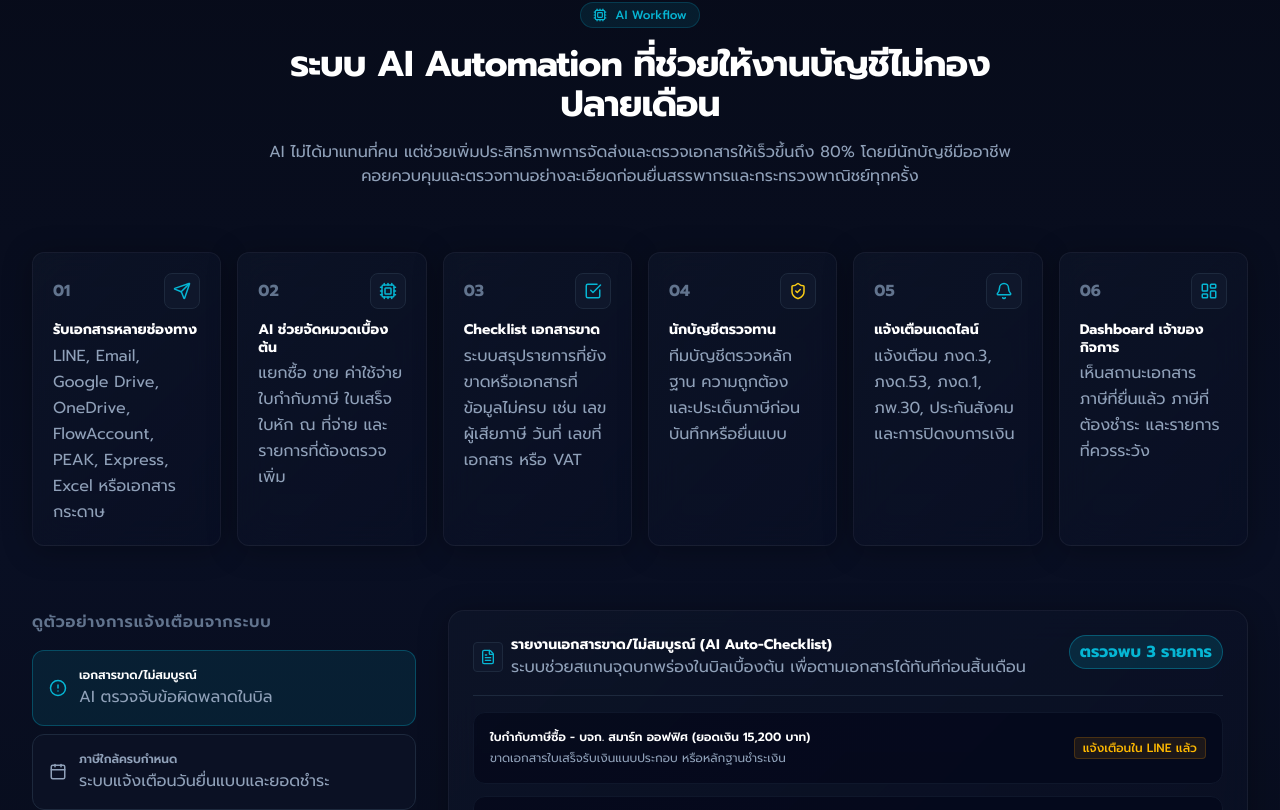
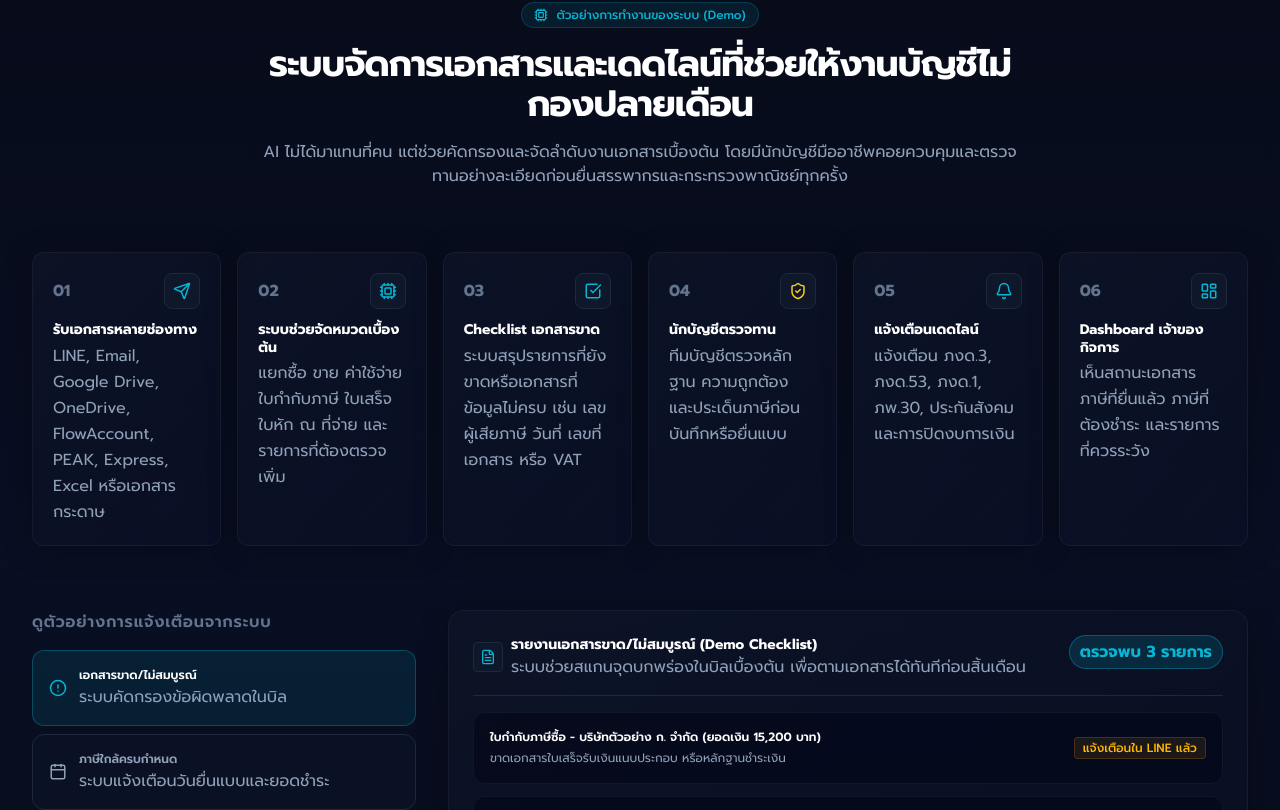
Before and after one commit to noppasitai-netizen/an-business-solutions, a Next.js app: page / in a window 1280 px wide. Shown: the part 2750-3560 px from the top of the page. Built offline with nearby package versions, Linux system fonts and the light colour scheme.

Commit message:
Clarify demo content and remove unsupported claims

```diff
--- a/src/components/AIWorkflowDemo.tsx
+++ b/src/components/AIWorkflowDemo.tsx
@@ -15,7 +15,7 @@ export default function AIWorkflowDemo() {
     },
     {
       num: "02",
-      title: "AI ช่วยจัดหมวดเบื้องต้น",
+      title: "ระบบช่วยจัดหมวดเบื้องต้น",
       text: "แยกซื้อ ขาย ค่าใช้จ่าย ใบกำกับภาษี ใบเสร็จ ใบหัก ณ ที่จ่าย และรายการที่ต้องตรวจเพิ่ม",
       icon: <Cpu className="text-brand-cyan" size={18} />
     },
@@ -47,18 +47,18 @@ export default function AIWorkflowDemo() {
 
   const tabContents = {
     missing: {
-      title: "รายงานเอกสารขาด/ไม่สมบูรณ์ (AI Auto-Checklist)",
+      title: "รายงานเอกสารขาด/ไม่สมบูรณ์ (Demo Checklist)",
       subtitle: "ระบบช่วยสแกนจุดบกพร่องในบิลเบื้องต้น เพื่อตามเอกสารได้ทันทีก่อนสิ้นเดือน",
       badge: "ตรวจพบ 3 รายการ",
       items: [
         {
-          name: "ใบกำกับภาษีซื้อ - บจก. สมาร์ท ออฟฟิศ (ยอดเงิน 15,200 บาท)",
+          name: "ใบกำกับภาษีซื้อ - บริษัทตัวอย่าง ก. จำกัด (ยอดเงิน 15,200 บาท)",
           issue: "ขาดเอกสารใบเสร็จรับเงินแนบประกอบ หรือหลักฐานชำระเงิน",
           status: "แจ้งเตือนใน LINE แล้ว",
           statusColor: "text-amber-400 bg-amber-500/10 border-amber-500/20"
         },
         {
-          name: "ใบเสร็จค่าไฟฟ้าออฟฟิศ - การไฟฟ้านครหลวง",
+          name: "ใบเสร็จค่าไฟฟ้าออฟฟิศ - บริษัทตัวอย่าง ข. จำกัด",
           issue: "ไม่ระบุเลขประจำตัวผู้เสียภาษี 13 หลักของบริษัทคุณ",
           status: "รอแก้ไขบิล",
           statusColor: "text-rose-400 bg-rose-500/10 border-rose-500/20"
@@ -85,7 +85,7 @@ export default function AIWorkflowDemo() {
         {
           name: "ภงด.3, ภงด.53 (หัก ณ ที่จ่าย) - รอบภาษีรายเดือน",
           issue: "รายการนำส่งหัก ณ ที่จ่าย 5 ยอด รวมเงินนำส่งภาษีสะสม 2,450 บาท",
-          status: "ยื่นแบบสำเร็จแล้ว (เลขอ้างอิง RD-28491)",
+          status: "ยื่นแบบสำเร็จแล้ว (ตัวอย่างสถานะ)",
           statusColor: "text-emerald-400 bg-emerald-500/10 border-emerald-500/20"
         },
         {
@@ -98,11 +98,11 @@ export default function AIWorkflowDemo() {
     },
     review: {
       title: "รายการรอความเห็นจากนักบัญชี (Human Accountant Review)",
-      subtitle: "รายการที่ AI สแกนพบความผิดปกติ หรือประเด็นความถูกต้องทางภาษีที่ต้องให้นักบัญชีตรวจสอบ",
+      subtitle: "รายการที่ระบบคัดกรองพบความผิดปกติ หรือประเด็นความถูกต้องทางภาษีที่ต้องให้นักบัญชีตรวจสอบ",
       badge: "รอตัดสินใจ 2 เรื่อง",
       items: [
         {
-          name: "ใบเสร็จค่ารับรองลูกค้า - ร้านอาหารญี่ปุ่นเกียวโต (ยอด 8,500 บาท)",
+          name: "ใบเสร็จค่ารับรองลูกค้า - ร้านอาหารตัวอย่าง (ยอด 8,500 บาท)",
           issue: "นักบัญชีแจ้งเตือน: ตรวจสอบว่าเป็นค่าใช้จ่ายรับรองลูกค้าตามระเบียบกรมสรรพากร (หักภาษีซื้อไม่ได้ แต่เป็นรายจ่ายบริษัทได้ไม่เกินโควตา)",
           status: "รอยืนยันรายชื่อแขก",
           statusColor: "text-amber-400 bg-amber-500/10 border-amber-500/20"
@@ -122,7 +122,7 @@ export default function AIWorkflowDemo() {
       items: [
         {
           name: "รายได้รวมสะสมเดือนปัจจุบัน (Estimated Income)",
-          issue: "ยอดรวม 480,000 บาท (เพิ่มขึ้น 12% เมื่อเทียบกับเดือนที่แล้ว)",
+          issue: "ยอดรวม 480,000 บาท (ตัวอย่างข้อมูลสำหรับอธิบายหน้ารายงาน)",
           status: "กำลังเติบโต",
           statusColor: "text-emerald-400 bg-emerald-500/10 border-emerald-500/20"
         },
@@ -149,13 +149,13 @@ export default function AIWorkflowDemo() {
         {/* Section Header */}
         <div className="max-w-3xl mx-auto text-center mb-16 flex flex-col gap-4">
           <div className="inline-flex items-center gap-2 self-center bg-brand-cyan/10 border border-brand-cyan/20 px-3 py-1 rounded-full text-xs text-brand-cyan font-medium">
-            <Cpu size={14} className="animate-spin-slow" /> AI Workflow
+            <Cpu size={14} /> ตัวอย่างการทำงานของระบบ (Demo)
           </div>
           <h2 className="text-3xl sm:text-4xl font-bold tracking-tight text-white">
-            ระบบ AI Automation ที่ช่วยให้งานบัญชีไม่กองปลายเดือน
+            ระบบจัดการเอกสารและเดดไลน์ที่ช่วยให้งานบัญชีไม่กองปลายเดือน
           </h2>
           <p className="text-slate-400 text-sm sm:text-base">
-            AI ไม่ได้มาแทนที่คน แต่ช่วยเพิ่มประสิทธิภาพการจัดส่งและตรวจเอกสารให้เร็วขึ้นถึง 80% โดยมีนักบัญชีมืออาชีพคอยควบคุมและตรวจทานอย่างละเอียดก่อนยื่นสรรพากรและกระทรวงพาณิชย์ทุกครั้ง
+            AI ไม่ได้มาแทนที่คน แต่ช่วยคัดกรองและจัดลำดับงานเอกสารเบื้องต้น โดยมีนักบัญชีมืออาชีพคอยควบคุมและตรวจทานอย่างละเอียดก่อนยื่นสรรพากรและกระทรวงพาณิชย์ทุกครั้ง
           </p>
         </div>
 
@@ -203,7 +203,7 @@ export default function AIWorkflowDemo() {
               <AlertCircle size={18} className={activeTab === "missing" ? "text-brand-cyan" : ""} />
               <div className="text-left">
                 <span className="text-xs font-semibold block">เอกสารขาด/ไม่สมบูรณ์</span>
-                <span className="text-3xs text-slate-400 block mt-0.5">AI ตรวจจับข้อผิดพลาดในบิล</span>
+                <span className="text-3xs text-slate-400 block mt-0.5">ระบบคัดกรองข้อผิดพลาดในบิล</span>
               </div>
             </button>
 
--- a/src/components/DashboardPreview.tsx
+++ b/src/components/DashboardPreview.tsx
@@ -44,13 +44,13 @@ export default function DashboardPreview() {
         {/* Header */}
         <div className="max-w-3xl mx-auto text-center mb-16 flex flex-col gap-4">
           <div className="inline-flex items-center gap-2 self-center bg-brand-cyan/10 border border-brand-cyan/20 px-3.5 py-1.5 rounded-full text-2xs text-brand-cyan font-bold tracking-wide uppercase">
-            <LayoutDashboard size={12} /> Client Portal
+            <LayoutDashboard size={12} /> ตัวอย่าง (Demo)
           </div>
           <h2 className="text-3xl sm:text-4xl font-extrabold tracking-tight text-white">
             เจ้าของกิจการเห็นสถานะบัญชีและภาษีได้ทุกวัน
           </h2>
           <p className="text-slate-400 text-xs sm:text-sm max-w-xl mx-auto leading-relaxed">
-            ติดตามรายการความคืบหน้าการยื่นแบบภาษีรายเดือน ปริมาณบิลสะสม และแจ้งเตือนจุดบกพร่องจากระบบ AI Portal ของเราได้ตลอดเวลา
+            ติดตามรายการความคืบหน้าการยื่นแบบภาษีรายเดือน ปริมาณบิลสะสม และแจ้งเตือนจุดบกพร่องจากระบบพอร์ทัลของเราได้ตลอดเวลา
           </p>
         </div>
 
@@ -65,7 +65,7 @@ export default function DashboardPreview() {
                 <div className="w-3 h-3 rounded-full bg-amber-500/80" />
                 <div className="w-3 h-3 rounded-full bg-emerald-500/80" />
               </div>
-              <span className="text-4xs text-slate-500 font-mono hidden md:inline ml-3">https://portal.annbusiness.com/dashboard</span>
+              <span className="text-4xs text-slate-500 font-mono hidden md:inline ml-3">https://portal.annbusiness.com/dashboard/demo</span>
             </div>
 
             {/* Interactive Month Switcher Tabs */}
@@ -90,11 +90,11 @@ export default function DashboardPreview() {
 
             <div className="flex items-center gap-2.5">
               <div className="text-right">
-                <span className="text-4xs text-slate-300 font-bold block">บจก. สมาร์ท เทรดดิ้ง (สำนักงานใหญ่)</span>
-                <span className="text-5xs text-slate-500 font-mono tracking-wide block">เลขประจำตัว: 0105568940xxx</span>
+                <span className="text-4xs text-slate-300 font-bold block">บริษัทตัวอย่าง ก. จำกัด (สำนักงานใหญ่)</span>
+                <span className="text-5xs text-slate-500 font-mono tracking-wide block">ข้อมูลตัวอย่าง (Demo)</span>
               </div>
               <div className="w-8 h-8 rounded-full bg-slate-900 border border-slate-800 flex items-center justify-center text-brand-cyan text-xs font-bold font-mono">
-                ST
+                DM
               </div>
             </div>
           </div>
@@ -138,7 +138,7 @@ export default function DashboardPreview() {
                       </span>
                       <span className="text-5xs text-slate-500">รายการเอกสารขาดส่ง</span>
                     </div>
-                    <span className="text-5xs text-slate-500 block mt-2.5 font-medium">สแกนและตรวจสอบโดยระบบ AI Checklist</span>
+                    <span className="text-5xs text-slate-500 block mt-2.5 font-medium">คัดกรองและตรวจสอบโดยระบบ checklist</span>
                   </div>
                 </div>
 
```
